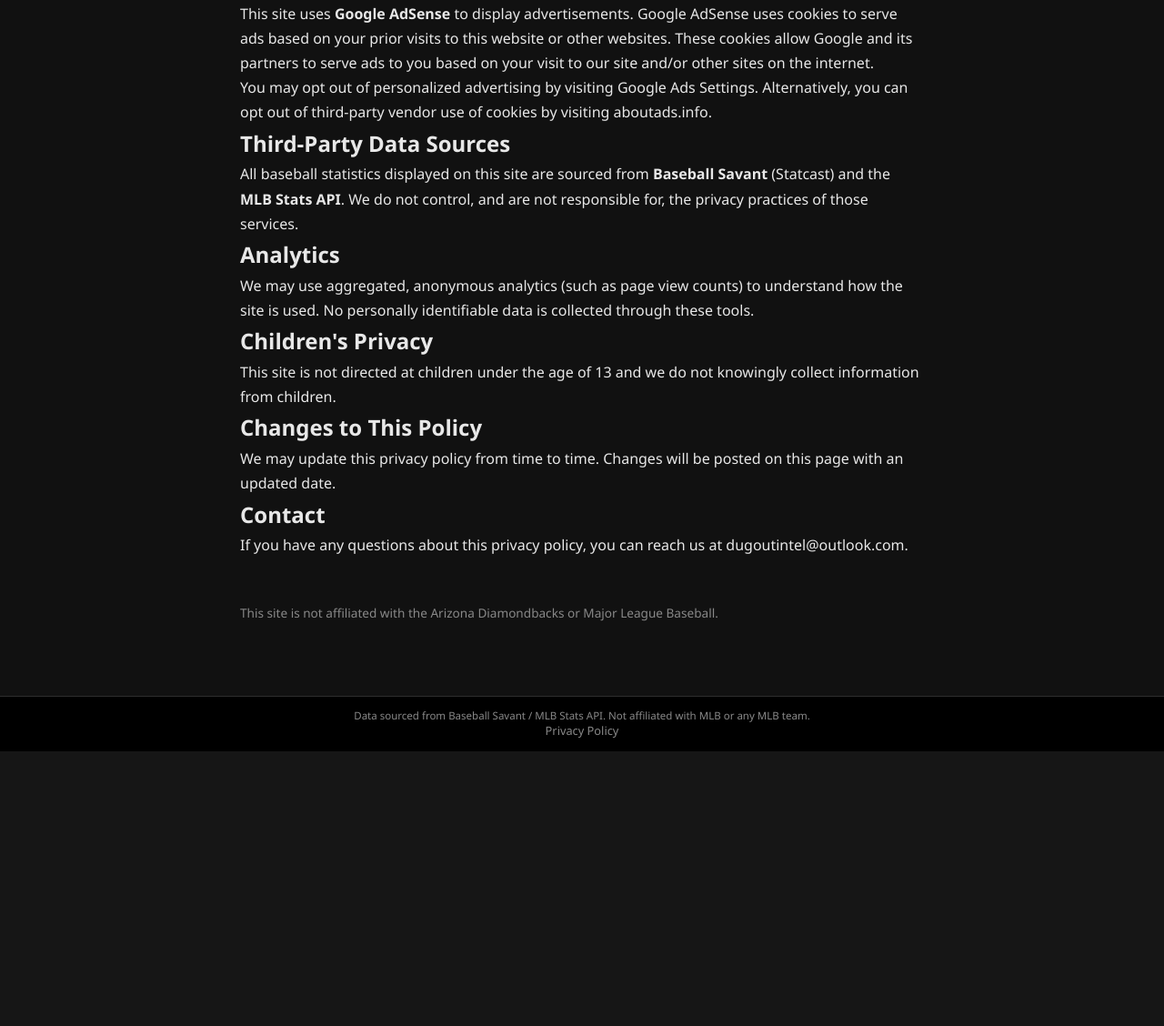
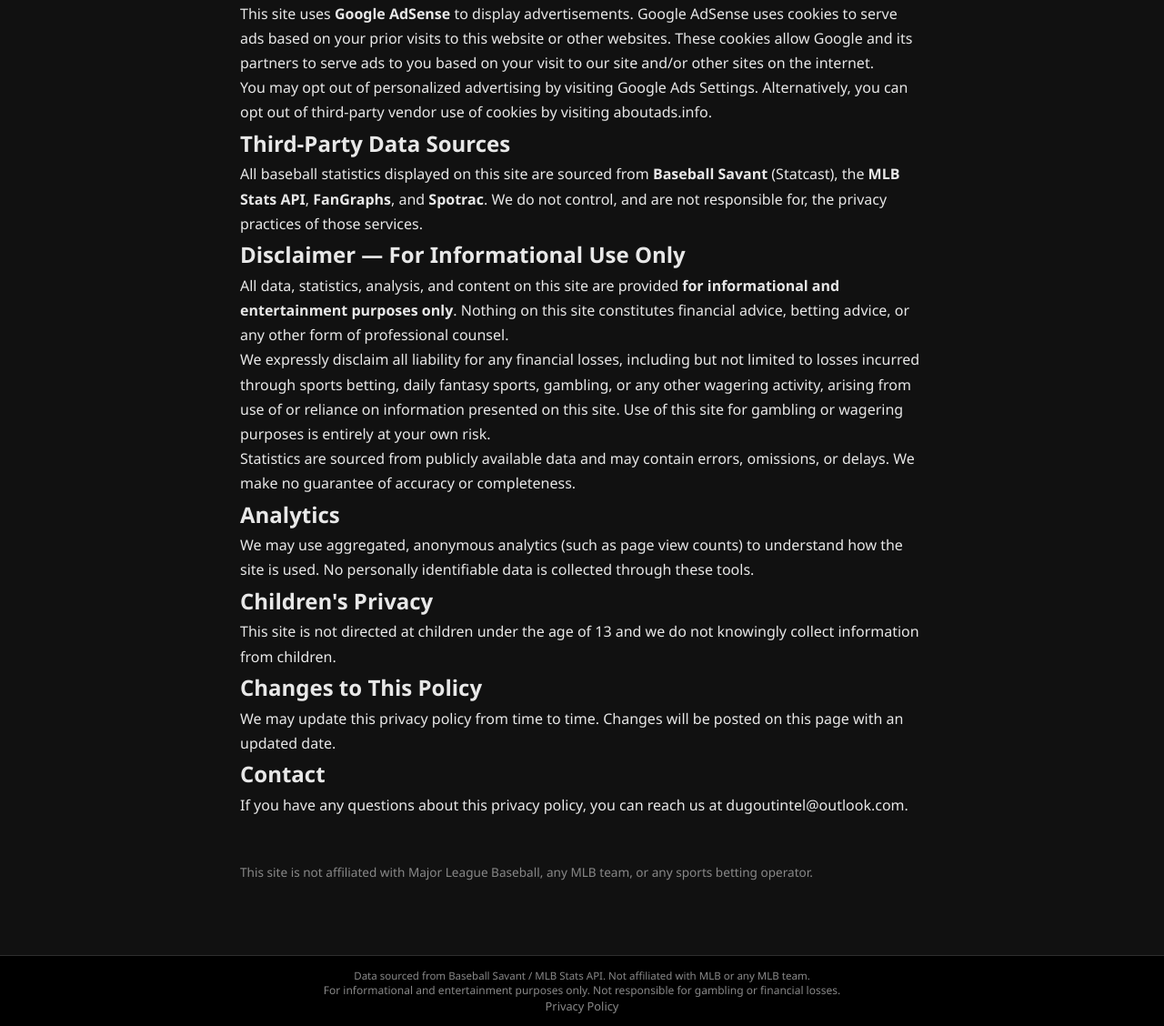
Before and after one commit to matchu46/Player-Analytics, a Flask app: page /privacy in a window 1280 px wide. Shown: the part 425-1553 px from the top of the page at 91% size. Before the commit the page ends 1251 px from the top, so only its background shows below. Run offline with Flask 3, Linux system fonts and the light colour scheme; some libraries are stand-ins or nearby versions.

Commit message:
Update README, add gambling disclaimer, improve SEO across all pages
Co-Authored-By: Claude Sonnet 4.6 <noreply@anthropic.com>

```diff
--- a/Player Analytics/app/templates/404.html
+++ b/Player Analytics/app/templates/404.html
@@ -1,5 +1,7 @@
 {% extends "base.html" %}
-{% block title %}Not Found — D-backs Analytics{% endblock %}
+{% block title %}Not Found — Dugout Intel{% endblock %}
+{% block meta_keywords %}{% endblock %}
+<meta name="robots" content="noindex, follow">
 {% block content %}
 <div style="text-align:center; padding: 4rem;">
     <h1>404</h1>
--- a/Player Analytics/app/templates/base.html
+++ b/Player Analytics/app/templates/base.html
@@ -4,13 +4,20 @@
     <meta charset="UTF-8">
     <meta name="viewport" content="width=device-width, initial-scale=1.0">
     <title>{% block title %}Dugout Intel | MLB Player Analytics{% endblock %}</title>
-    <meta name="description" content="{% block meta_description %}In-depth Statcast pitch data, splits, and advanced analytics for MLB players. Powered by Baseball Savant data.{% endblock %}">
+    <meta name="description" content="{% block meta_description %}Dugout Intel — free MLB player analytics powered by Statcast. Explore pitch splits, situational stats, spray charts, and advanced metrics for every player.{% endblock %}">
+    <meta name="keywords" content="{% block meta_keywords %}MLB player stats, Statcast analytics, baseball splits, pitch data, batter splits, pitcher analytics, sabermetrics, advanced baseball statistics{% endblock %}">
+    <meta name="robots" content="index, follow">
     <!-- Open Graph (social sharing previews) -->
     <meta property="og:type" content="website">
     <meta property="og:site_name" content="Dugout Intel">
     <meta property="og:title" content="{% block og_title %}Dugout Intel | MLB Player Analytics{% endblock %}">
-    <meta property="og:description" content="{% block og_description %}In-depth Statcast pitch data, splits, and advanced analytics for MLB players.{% endblock %}">
+    <meta property="og:description" content="{% block og_description %}Free MLB player analytics powered by Statcast — pitch splits, spray charts, situational stats, and advanced metrics.{% endblock %}">
     <meta property="og:url" content="https://dugoutintel.com{% block og_url %}{% endblock %}">
+    <!-- Twitter Card -->
+    <meta name="twitter:card" content="summary">
+    <meta name="twitter:site" content="@dugoutintel">
+    <meta name="twitter:title" content="{% block twitter_title %}Dugout Intel | MLB Player Analytics{% endblock %}">
+    <meta name="twitter:description" content="{% block twitter_description %}Free MLB player analytics powered by Statcast — pitch splits, spray charts, situational stats, and advanced metrics.{% endblock %}">
     <!-- Canonical URL -->
     <link rel="canonical" href="https://dugoutintel.com{% block canonical_url %}{% endblock %}">
     <link rel="stylesheet" href="{{ url_for('static', filename='css/style.css') }}">
@@ -52,6 +59,7 @@
 
     <footer class="site-footer">
         <p>Data sourced from Baseball Savant / MLB Stats API. Not affiliated with MLB or any MLB team.</p>
+        <p style="color:var(--text-muted); font-size:0.75rem;">For informational and entertainment purposes only. Not responsible for gambling or financial losses.</p>
         <p><a href="/privacy" style="color:var(--text-muted); font-size:0.8rem;">Privacy Policy</a></p>
     </footer>
 
--- a/Player Analytics/app/templates/privacy.html
+++ b/Player Analytics/app/templates/privacy.html
@@ -17,7 +17,12 @@
     <p>You may opt out of personalized advertising by visiting <a href="https://www.google.com/settings/ads" style="color:var(--accent);">Google Ads Settings</a>. Alternatively, you can opt out of third-party vendor use of cookies by visiting <a href="https://www.aboutads.info/choices/" style="color:var(--accent);">aboutads.info</a>.</p>
 
     <h2>Third-Party Data Sources</h2>
-    <p>All baseball statistics displayed on this site are sourced from <strong>Baseball Savant</strong> (Statcast) and the <strong>MLB Stats API</strong>. We do not control, and are not responsible for, the privacy practices of those services.</p>
+    <p>All baseball statistics displayed on this site are sourced from <strong>Baseball Savant</strong> (Statcast), the <strong>MLB Stats API</strong>, <strong>FanGraphs</strong>, and <strong>Spotrac</strong>. We do not control, and are not responsible for, the privacy practices of those services.</p>
+
+    <h2>Disclaimer — For Informational Use Only</h2>
+    <p>All data, statistics, analysis, and content on this site are provided <strong>for informational and entertainment purposes only</strong>. Nothing on this site constitutes financial advice, betting advice, or any other form of professional counsel.</p>
+    <p>We expressly disclaim all liability for any financial losses, including but not limited to losses incurred through sports betting, daily fantasy sports, gambling, or any other wagering activity, arising from use of or reliance on information presented on this site. Use of this site for gambling or wagering purposes is entirely at your own risk.</p>
+    <p>Statistics are sourced from publicly available data and may contain errors, omissions, or delays. We make no guarantee of accuracy or completeness.</p>
 
     <h2>Analytics</h2>
     <p>We may use aggregated, anonymous analytics (such as page view counts) to understand how the site is used. No personally identifiable data is collected through these tools.</p>
@@ -31,6 +36,6 @@
     <h2>Contact</h2>
     <p>If you have any questions about this privacy policy, you can reach us at <a href="mailto:dugoutintel@outlook.com" style="color:var(--accent);">dugoutintel@outlook.com</a>.</p>
 
-    <p style="margin-top:3rem; color:var(--text-muted); font-size:0.85rem;">This site is not affiliated with the Arizona Diamondbacks or Major League Baseball.</p>
+    <p style="margin-top:3rem; color:var(--text-muted); font-size:0.85rem;">This site is not affiliated with Major League Baseball, any MLB team, or any sports betting operator.</p>
 </div>
 {% endblock %}
```
Also changed, not shown: Player Analytics/app/templates/index.html (+9 -1 lines), Player Analytics/app/templates/payroll.html (+7 -2 lines), Player Analytics/app/templates/player.html (+4 -3 lines), Player Analytics/app/templates/teams.html (+9 -2 lines), Player Analytics/README.md.
